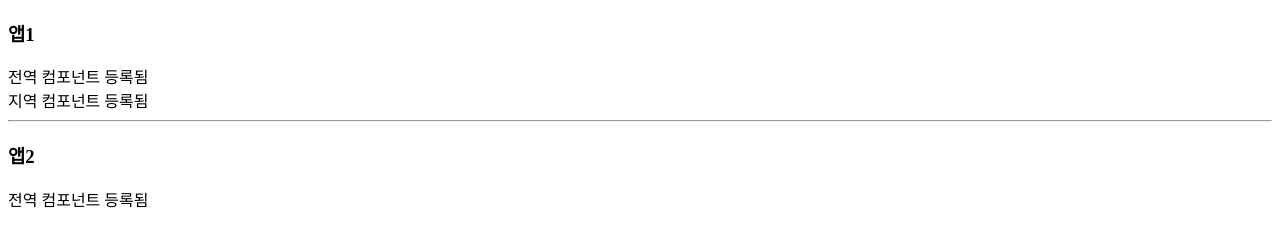
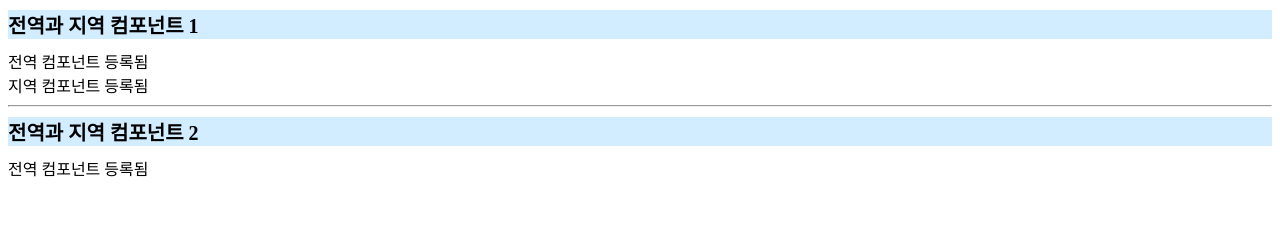
Before and after one commit to hyunji8574/vue-js-practice, a plain HTML site: page 03/component.html in a window 1280 px wide. Drawn offline with nearby package versions, Linux system fonts and the light colour scheme.

Commit message:
일부, 리드미 업데이트

```diff
--- a/03/component.html
+++ b/03/component.html
@@ -6,11 +6,12 @@
     <meta http-equiv="X-UA-Compatible" content="IE=edge">
     <meta name="viewport" content="width=device-width, initial-scale=1.0">
     <title>Component Sample</title>
+    <link rel="stylesheet" href="../style.css">
 </head>
 
 <body>
     <div id="app">
-        <h3>앱1</h3>
+        <div class="header">전역과 지역 컴포넌트 1</div>
         <my-component>
             <!-- 전역 컴포넌트 -->
         </my-component>
@@ -20,7 +21,7 @@
     </div>
     <hr>
     <div id="app2">
-        <h3>앱2</h3>
+        <div class="header">전역과 지역 컴포넌트 2</div>
         <my-component>
             <!-- 전역 컴포넌트 -->
         </my-component>
```
Also changed, not shown: 03/lifeCycle.html (+2 -0 lines), 1 other file.
